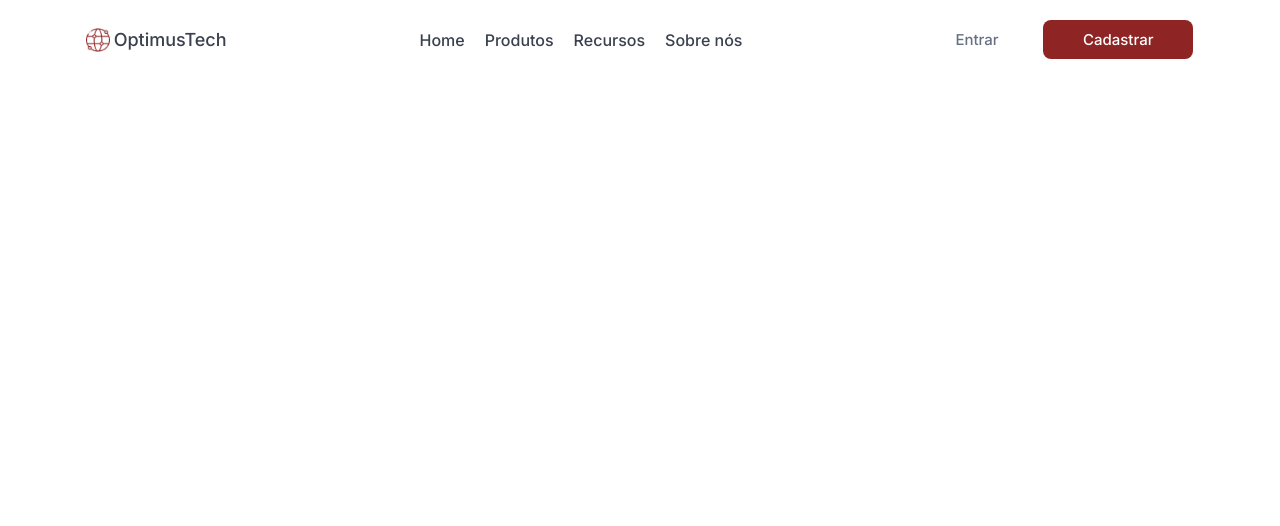
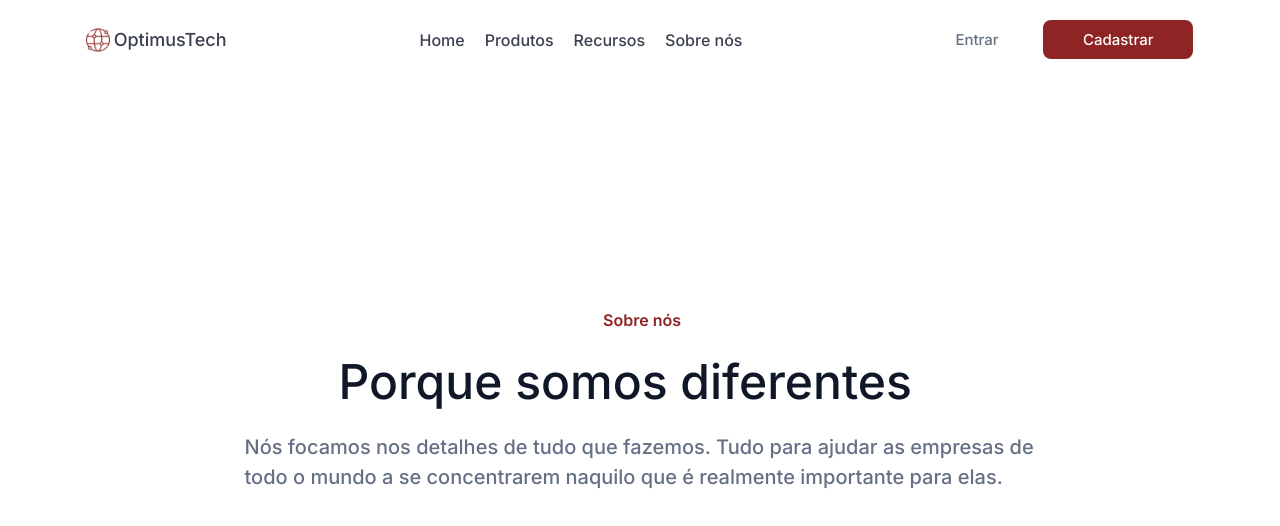
Before and after one commit to joiceoliveiras/7DaysofCodeHTML-CSS, a plain HTML site: page index.html in a window 1280 px wide. Drawn offline with Linux system fonts and the light colour scheme.

Commit message:
header-finalizada

```diff
--- a/css/navbar.css
+++ b/css/navbar.css
@@ -48,7 +48,6 @@ font-size: 16px;
     border: none;
     color: #667085;
     cursor: pointer;
-    transition: 1s background;
 
 
 }
@@ -65,3 +64,52 @@ font-size: 16px;
     cursor: pointer;
 
 }
+
+
+header{
+    position: absolute;
+
+    top: 50%;
+
+    left: 50%;
+
+    transform: translate(-50%, -50%);
+
+    background-color: #FFFFFF;
+    ;
+}
+
+.header-itens{
+    display: grid;
+    place-items: center;
+}
+
+.abt-paragraph{
+    width: 78px;
+    height: 24px;
+    color: #8E2424;
+    font-weight: 600;
+    font-size: 16px;
+    line-height: 24px;
+}
+
+#title{
+    width: 603px;
+    height: 60px;
+    font-weight: 600px;
+    font-size: 48px;
+    line-height: 60px;
+    color: #101828;
+
+
+}
+
+span{
+    width: 791px;
+    height: 60px;
+    font-weight: 400px;
+    font-size: 20px;
+    line-height: 30px;
+    color: #667085;
+    ;
+}
--- a/navbar.html
+++ b/index.html
@@ -38,6 +38,14 @@
                 </button>
             </div>
     </nav>
-
+    <header>
+        <div class="header-itens">
+            <p class="abt-paragraph">Sobre nós</p><br>
+            <h1 id="title">Porque somos diferentes</h1><br>
+            <span>
+                Nós focamos nos detalhes de tudo que fazemos. Tudo para ajudar as empresas de todo o mundo a se concentrarem naquilo que é realmente importante para elas.
+            </span>
+        </div>
+    </header>
 </body>
 </html>
```
